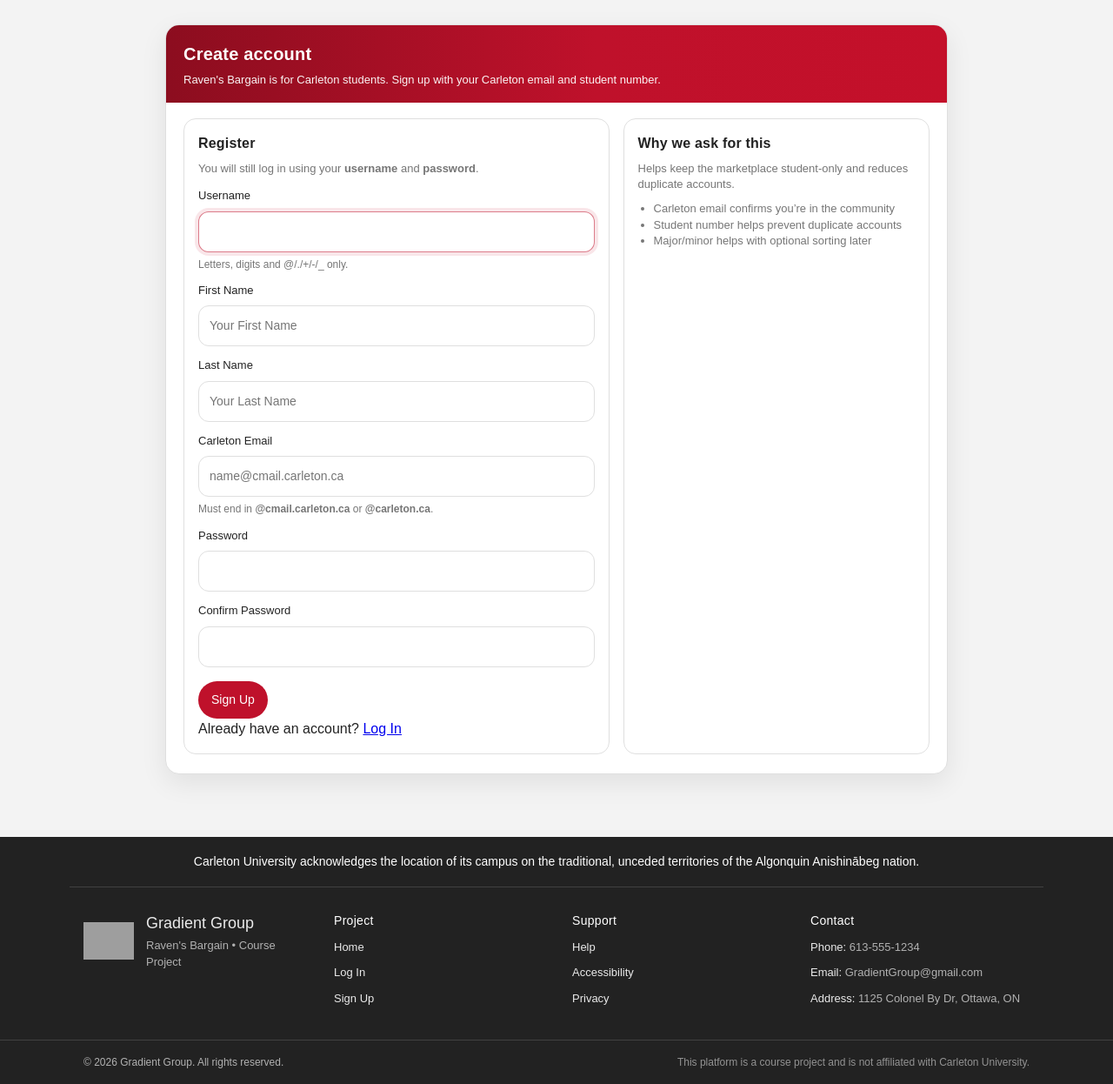
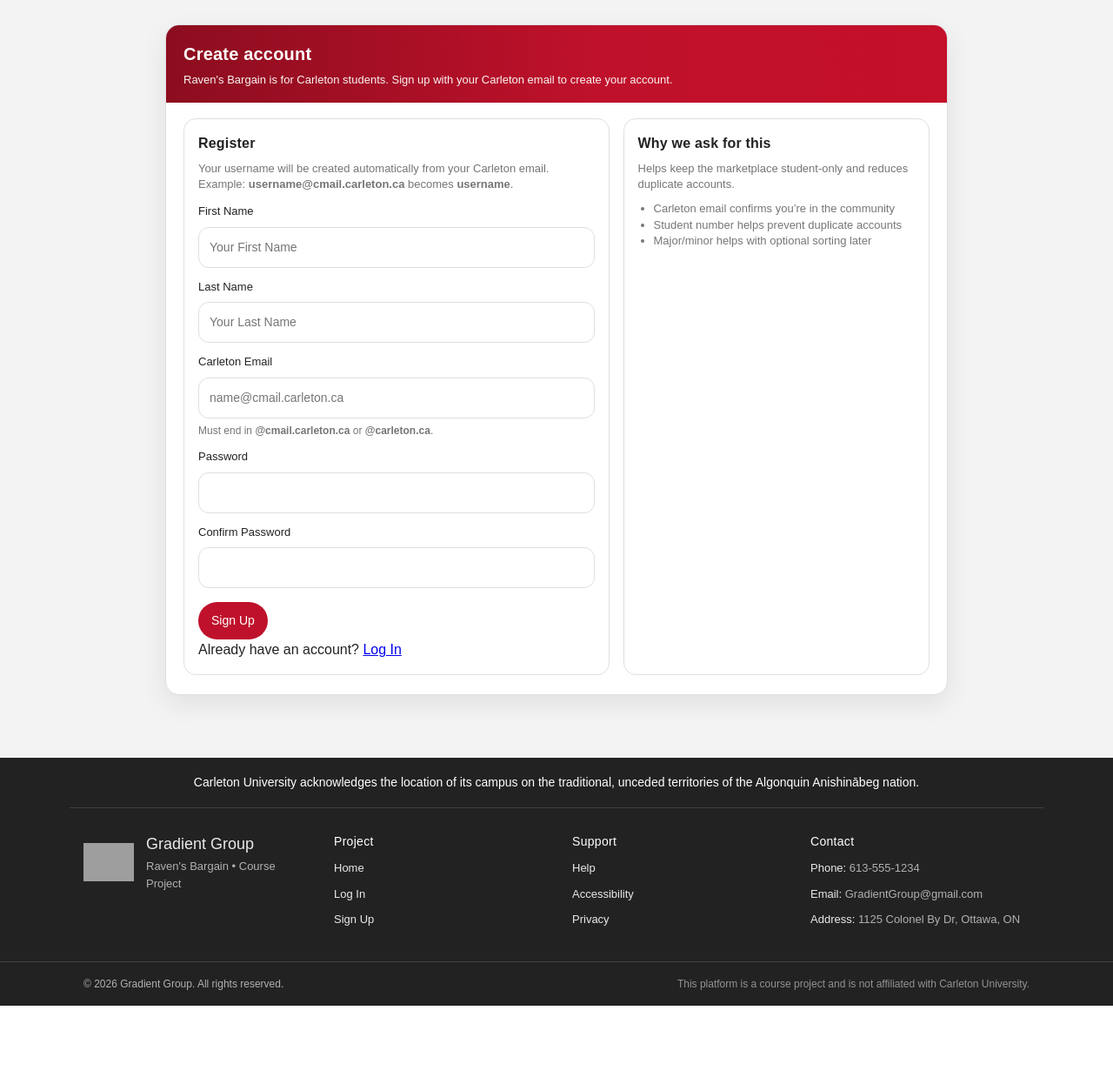
Before and after one commit to Carleton-BIT/group-projects-team-2-gradient-group, a Django app: page /signup/ in a window 1280 px wide. Shown: the part 161-1407 px from the top of the page at 87% size. After the commit the page ends 1317 px from the top, so only its background shows below. Run offline with Django 5.2, Linux system fonts and the light colour scheme; grey boxes are pictures that could not be loaded.

Commit message:
Updated username signup
Username is now auto generated based from email

reflected in login/registration

```diff
--- a/config/urls.py
+++ b/config/urls.py
@@ -2,6 +2,8 @@ from django.contrib import admin
 from django.conf import settings
 from django.conf.urls.static import static
 from django.urls import path, include
+from django.contrib.auth import views as auth_views
+from core.forms import EmailPrefixAuthenticationForm
 
 urlpatterns = [
     path("admin/", admin.site.urls),
@@ -9,6 +11,13 @@ urlpatterns = [
     # core handles "/" and "/signup/"
     path("", include("core.urls")),
 
+    # custom login form with username placeholder
+    path(
+        "accounts/login/",
+        auth_views.LoginView.as_view(authentication_form=EmailPrefixAuthenticationForm),
+        name="login",
+    ),
+
     # built-in auth urls: /accounts/login, /accounts/logout, etc.
     path("accounts/", include("django.contrib.auth.urls")),
 ]
--- a/core/forms.py
+++ b/core/forms.py
@@ -1,5 +1,5 @@
 from django import forms
-from django.contrib.auth.forms import UserCreationForm
+from django.contrib.auth.forms import UserCreationForm, AuthenticationForm
 from django.contrib.auth.models import User
 
 from .models import Profile, Product
@@ -143,17 +143,10 @@ class CustomUserCreationForm(UserCreationForm):
     class Meta:
         model = User
         fields = (
-            "username",
             "carleton_email",
             "password1",
             "password2",
         )
-
-    def clean_username(self):
-        username = (self.cleaned_data.get("username") or "").strip().lower()
-        if User.objects.filter(username__iexact=username).exists():
-            raise forms.ValidationError("That username is already taken.")
-        return username
 
     def clean_carleton_email(self):
         email = (self.cleaned_data.get("carleton_email") or "").strip().lower()
@@ -164,25 +157,45 @@ class CustomUserCreationForm(UserCreationForm):
         if Profile.objects.filter(carleton_email__iexact=email).exists():
             raise forms.ValidationError("An account with this Carleton email already exists.")
 
+        derived_username = email.split("@", 1)[0]
+
+        if User.objects.filter(username__iexact=derived_username).exists():
+            raise forms.ValidationError(
+                "That email prefix is already being used as a username. "
+                "Please use a different Carleton email."
+            )
+
         return email
 
     def save(self, commit=True):
         user = super().save(commit=False)
+
+        email = (self.cleaned_data.get("carleton_email") or "").strip().lower()
+        derived_username = email.split("@", 1)[0]
+
         user.first_name = (self.cleaned_data.get("first_name") or "").strip().title()
         user.last_name = (self.cleaned_data.get("last_name") or "").strip().title()
-        user.username = (self.cleaned_data.get("username") or "").strip().lower()
-        user.email = self.cleaned_data["carleton_email"]
+        user.username = derived_username
+        user.email = email
 
         if commit:
             user.save()
+            Profile.objects.update_or_create(
+                user=user,
+                defaults={
+                    "carleton_email": email,
+                },
+            )
 
-        Profile.objects.update_or_create(
-            user=user,
-            defaults={
-                "carleton_email": self.cleaned_data["carleton_email"],
-            },
-        )
         return user
+
+class EmailPrefixAuthenticationForm(AuthenticationForm):
+    def __init__(self, request=None, *args, **kwargs):
+        super().__init__(request, *args, **kwargs)
+        self.fields["username"].widget.attrs.update({
+            "placeholder": "Username is everything before @ in your email",
+            "autocomplete": "username",
+        })
 
 class ProductCreateForm(forms.ModelForm):
     class Meta:
--- a/core/templates/registration/signup.html
+++ b/core/templates/registration/signup.html
@@ -19,23 +19,19 @@
     <section class="card" aria-label="Create account card">
       <div class="card-hero">
         <h1>Create account</h1>
-        <p>Raven's Bargain is for Carleton students. Sign up with your Carleton email and student number.</p>
+        <p>Raven's Bargain is for Carleton students. Sign up with your Carleton email to create your account.</p>
       </div>
 
       <div class="card-body">
         <div class="panel">
           <h2>Register</h2>
-          <p class="muted">You will still log in using your <b>username</b> and <b>password</b>.</p>
+          <p class="muted">
+            Your username will be created automatically from your Carleton email.
+            Example: <b>username@cmail.carleton.ca</b> becomes <b>username</b>.
+          </p>
 
           <form method="post" novalidate>
             {% csrf_token %}
-
-            <div class="field">
-              <label for="{{ form.username.id_for_label }}">Username</label>
-              {{ form.username }}
-              {{ form.username.errors }}
-              <div class="help">Letters, digits and @/./+/-/_ only.</div>
-            </div>
 
             <div class="field">
               <label for="{{ form.first_name.id_for_label }}">First Name</label>
```
Also changed, not shown: core/migrations/0005_product_category_alter_profile_student_number.py (added).
